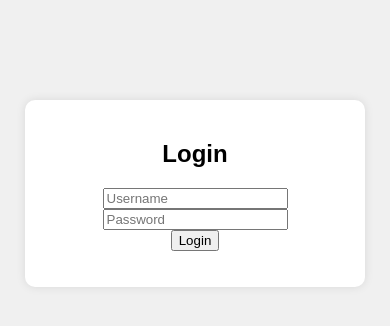
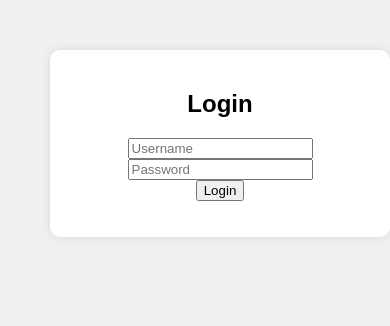
Before and after one commit to yash585/chat-app, a website: page public/index.html in a window 390 px wide. Drawn offline with Linux system fonts and the light colour scheme.

Commit message:
Update style.css

```diff
--- a/public/style.css
+++ b/public/style.css
@@ -53,6 +53,7 @@ body {
   border: none;
 }
 
+/* Message styles */
 .message {
   margin: 5px 0;
   padding: 10px;
@@ -78,3 +79,9 @@ body {
   font-size: 12px;
   color: gray;
 }
+
+/* Mobile responsiveness */
+@media (max-width: 600px) {
+  .login-container {
+    width: 90%;
+    margin: 50px
```
